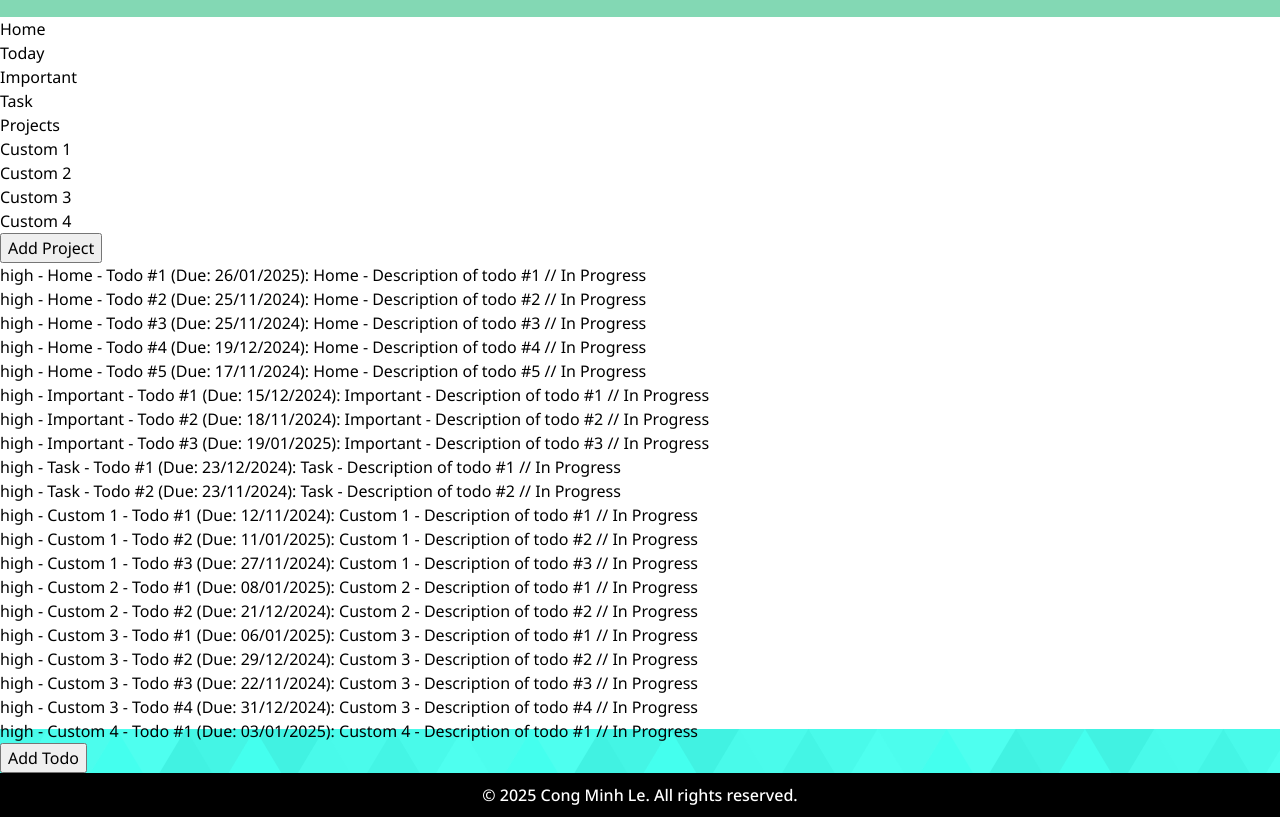
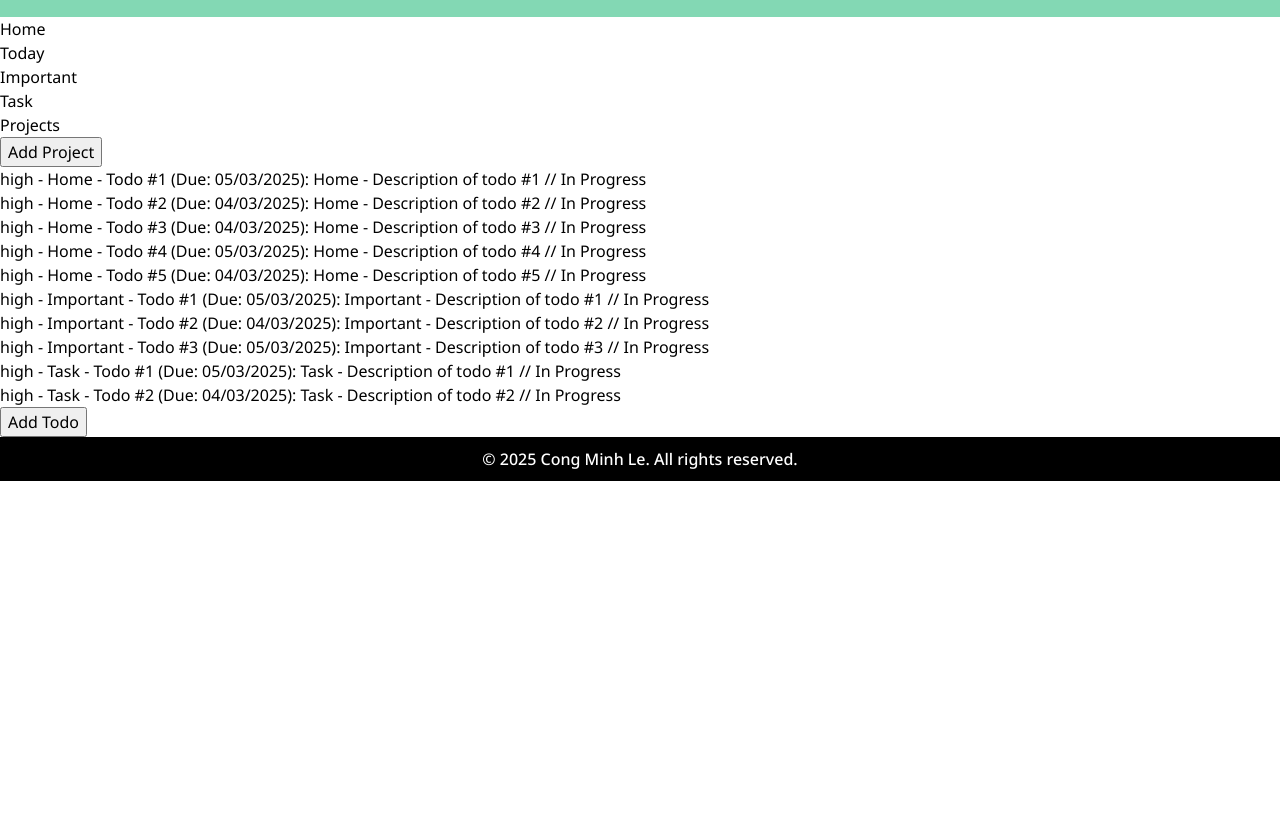
Before and after one commit to brianle169/todo-list, a website built with webpack: page src/template.html in a window 1280 px wide. Shown: the part 71-888 px from the top of the page. After the commit the page ends 800 px from the top, so only its background shows below. Built offline with nearby package versions, Linux system fonts and the light colour scheme.

Commit message:
Refactored project div click handler, home and today's project rendering function into renderProject() function. Added logic for home and today project.

```diff
--- a/src/modules/App.js
+++ b/src/modules/App.js
@@ -2,6 +2,7 @@ import Project from "./Project.js";
 import Todo from "./Todo.js";
 import { Controller } from "./Controller.js";
 import UI from "./UI.js";
+import { format } from "date-fns";
 
 // App module: this module will be the center of all modules. It will use the functionalities of all other logic modules,
 // combine those and control the state of the app. It will also store the variables, arrays, todos, etc.
@@ -19,6 +20,29 @@ export default (function App() {
     return currentProject;
   }
 
+  // *** Try to reformat using JavaScript's array methods
+  function getAllTodos() {
+    let allTodos = [];
+    for (const project of projList) {
+      allTodos.push(...project.todos);
+    }
+    return allTodos;
+  }
+
+  // *** Try to reformat using JavaScript's array methods
+  function getTodayTodos() {
+    let today = format(new Date(), "dd/MM/yyyy");
+    let todayTodos = [];
+    for (let project of projList) {
+      for (let todo of project.todos) {
+        if (todo.isToday()) {
+          todayTodos.push(todo);
+        }
+      }
+    }
+    return todayTodos;
+  }
+
   function createNewProject() {
     let newProj = Controller.addProject(
       `Test Custom ${testProjectCounter++}`,
@@ -33,7 +57,13 @@ export default (function App() {
   }
 
   function getProject(projectName) {
-    return projList.find((project) => project.name === projectName);
+    if (projectName === "Home") {
+      return getAllTodos();
+    } else if (projectName === "Today") {
+      return getTodayTodos();
+    } else {
+      return projList.find((project) => project.name === projectName).todos;
+    }
   }
 
   function init() {
@@ -45,17 +75,7 @@ export default (function App() {
     important.fillRandomTodos(3);
     const task = Controller.addProject("Task", "default");
     task.fillRandomTodos(2);
-    const custom1 = Controller.addProject("Custom 1", "custom");
-    custom1.fillRandomTodos(3);
-    const custom2 = Controller.addProject("Custom 2", "custom");
-    custom2.fillRandomTodos(2);
-    const custom3 = Controller.addProject("Custom 3", "custom");
-    custom3.fillRandomTodos(4);
-    const custom4 = Controller.addProject("Custom 4", "custom");
-    custom4.fillRandomTodos(1);
-    projList.push(
-      ...[home, today, important, task, custom1, custom2, custom3, custom4]
-    );
+    projList.push(...[home, today, important, task]);
 
     // Load data from localStorage
     // let data = loadData();
@@ -71,7 +91,7 @@ export default (function App() {
     UI.renderNavContent(projList);
 
     // Render the todos from home project
-    UI.renderHomeProject();
+    UI.renderProject("Home");
   }
   return {
     init,
@@ -80,5 +100,7 @@ export default (function App() {
     getProject,
     setCurrentProject,
     getCurrentProject,
+    getAllTodos,
+    getTodayTodos,
   };
 })();
--- a/src/modules/Project.js
+++ b/src/modules/Project.js
@@ -14,7 +14,7 @@ export default class Project {
         this.name,
         `Todo #${i + 1}`,
         `${this.name} - Description of todo #${i + 1}`,
-        new Date(new Date() - Math.random() * 1e10),
+        new Date(new Date() - Math.random() * 1e8),
         "high",
         false
       );
--- a/src/modules/Todo.js
+++ b/src/modules/Todo.js
@@ -43,4 +43,9 @@ export default class Todo {
   logInfo() {
     console.log(this.info);
   }
+
+  isToday() {
+    let today = format(new Date(), "dd/MM/yyyy");
+    return this.dueDate === today;
+  }
 }
--- a/src/modules/UI.js
+++ b/src/modules/UI.js
@@ -1,5 +1,6 @@
 import App from "./App.js";
 import { Controller } from "./Controller.js";
+import { format } from "date-fns";
 // UI module: controls the DOM
 export default (function UI() {
   const body = document.querySelector("body");
@@ -101,17 +102,8 @@ export default (function UI() {
       nav.innerHTML = "";
     }
     nav.innerHTML = createNav().innerHTML;
-
     renderNavContent(newData);
-  }
-
-  function projectClickHandler(event) {
-    let projectName = event.target.textContent;
-    let previousProject = document.querySelector(".selected");
-    previousProject.classList.remove("selected");
-    event.target.classList.add("selected");
-    App.setCurrentProject(projectName);
-    renderTodos(projectName);
+    renderProject(App.getCurrentProject());
   }
 
   function renderMainPanel() {
@@ -119,33 +111,24 @@ export default (function UI() {
     body.appendChild(mainPanel);
   }
 
-  function renderTodos(projectName) {
-    if (projectName === "Home") {
-      renderHomeProject();
-    } else {
-      const todoBody = document.querySelector(".todo-container");
-      todoBody.innerHTML = "";
-      // get the correct project object
-      const project = App.getProject(projectName);
-      for (let todo of project.todos) {
-        let todoItem = createTodoComponents(todo);
-        todoBody.appendChild(todoItem);
-      }
-      createAddTodoButton();
+  function renderProject(projectName) {
+    // Check if "selected" class exists, remove it --> Switch to new project.
+    let previousProject = document.querySelector(".selected");
+    if (previousProject) {
+      previousProject.classList.remove("selected");
     }
-  }
+    let currentProject = document.getElementById(projectName);
+    currentProject.classList.add("selected");
 
-  function renderHomeProject() {
-    const data = App.getData();
-    const homeProject = document.getElementById("Home");
-    homeProject.classList.add("selected");
+    // Clear the todo container
     const todoBody = document.querySelector(".todo-container");
     todoBody.innerHTML = "";
-    for (let project of data) {
-      for (let todo of project.todos) {
-        let todoItem = createTodoComponents(todo);
-        todoBody.appendChild(todoItem);
-      }
+
+    // get the correct project object
+    const todos = App.getProject(projectName);
+    for (let todo of todos) {
+      let todoItem = createTodoComponents(todo);
+      todoBody.appendChild(todoItem);
     }
     createAddTodoButton();
   }
@@ -165,7 +148,10 @@ export default (function UI() {
     // render default section first
     for (let project of projectList) {
       let projectItem = createProjectComponents(project);
-      projectItem.addEventListener("click", projectClickHandler);
+      // projectItem.addEventListener("click", projectClickHandler);
+      projectItem.addEventListener("click", (event) => {
+        renderProject(event.target.id);
+      });
       if (project.type === "default") {
         defaultSection.appendChild(projectItem);
       } else {
@@ -173,5 +159,9 @@ export default (function UI() {
       }
     }
   }
-  return { renderMainPanel, renderNavContent, renderHomeProject };
+  return {
+    renderMainPanel,
+    renderNavContent,
+    renderProject,
+  };
 })();
--- a/src/style.css
+++ b/src/style.css
@@ -225,10 +225,15 @@ footer {
   }
 
   .add-project:hover,
-  .project-item:hover,
+  /* .project-item:hover, */
   .add-todo:hover {
     cursor: pointer;
     background-color: #cee4d4;
+  }
+
+  .project-item:hover {
+    cursor: pointer;
+    border: 2px solid rgb(131, 216, 180);
   }
 
   .todo-container {
@@ -236,8 +241,8 @@ footer {
     display: flex;
     flex-direction: column;
     overflow: auto;
-    padding: 20px;
-    gap: 10px;
+    padding: 20px 40px;
+    gap: 20px;
   }
 
   .todo {
```
